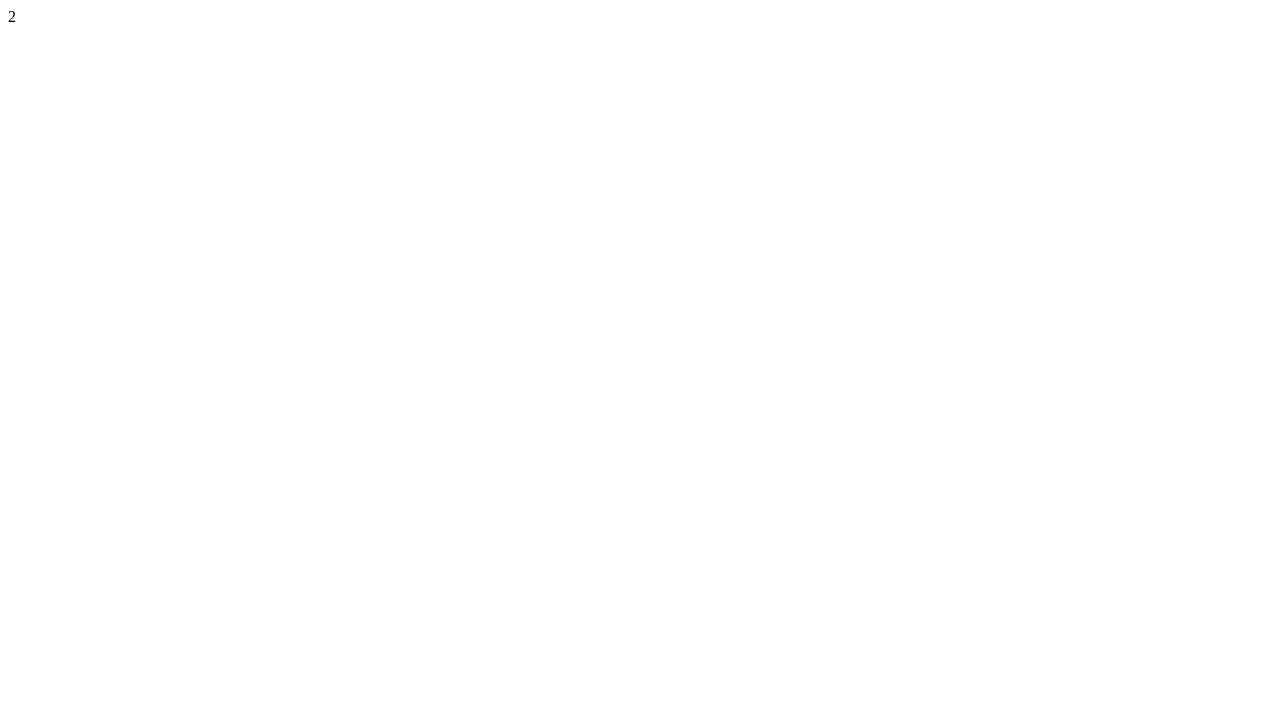
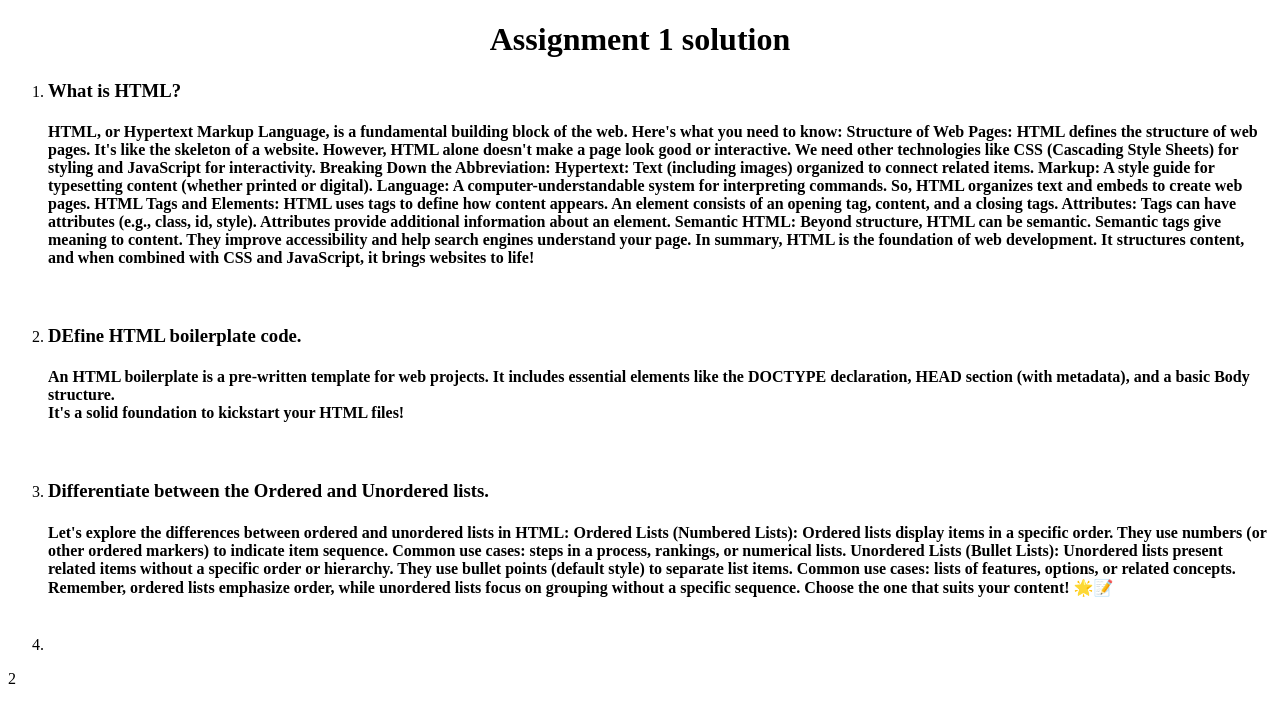
Before and after one commit to Oseni-Muhammad/muhammad-web-app, a plain HTML site: page index.html in a window 1280 px wide. Drawn offline with Linux system fonts and the light colour scheme.

Commit message:
Assignment

```diff
--- a/index.html
+++ b/index.html
@@ -1,13 +1,78 @@
 <!DOCTYPE html>
 <html lang="en">
 <head>
-    <!-- Boiler plate code -->
     <meta charset="UTF-8">
     <meta name="viewport" content="width=device-width, initial-scale=1.0">
-    <meta name="description" content="An assignment given by my instructor">
+    <meta name="description" content="Assignment 1">
     <title>Assignment 1</title>
 </head>
 <body>
+
+</body>
+</html>
+<body>
+    <!-- Title -->
+    <header><span><center><h1>Assignment 1 solution</h1></center></span></header>
+    <!-- Body -->
+     <div>
+        <ol>
+     <li><h3>What is HTML?</h3>
+        <p><h4>HTML, or Hypertext Markup Language, is a fundamental building block of the web. Here's what you need to know:
+
+            Structure of Web Pages:
+            HTML defines the structure of web pages. It's like the skeleton of a website.
+            However, HTML alone doesn't make a page look good or interactive. We need other technologies like CSS (Cascading Style Sheets) for styling and JavaScript for interactivity.
+            Breaking Down the Abbreviation:
+            Hypertext: Text (including images) organized to connect related items.
+            Markup: A style guide for typesetting content (whether printed or digital).
+            Language: A computer-understandable system for interpreting commands.
+            So, HTML organizes text and embeds to create web pages.
+            HTML Tags and Elements:
+            HTML uses tags to define how content appears.
+            An element consists of an opening tag, content, and a closing tags.
+            Attributes:
+            Tags can have attributes (e.g., class, id, style).
+            Attributes provide additional information about an element.
+            Semantic HTML:
+            Beyond structure, HTML can be semantic.
+            Semantic tags give meaning to content.
+            They improve accessibility and help search engines understand your page.
+            In summary, HTML is the foundation of web development. It structures content, and when combined with CSS and JavaScript, it brings websites to life!</p></h4><br>
+     </li>
+     <li><h3>DEfine HTML boilerplate code.</h3>
+        <p><h4>An HTML boilerplate is a pre-written template for web projects. It includes essential elements like the DOCTYPE declaration, HEAD section (with metadata), and a basic Body structure.<br> It's a solid foundation to kickstart your HTML files!</h4></p><br>
+     </li>
+     <li><h3>Differentiate between the Ordered and Unordered lists.
+    </h3>
+    <p><h4>Let's explore the differences between ordered and unordered lists in HTML:
+
+        Ordered Lists (Numbered Lists):
+        Ordered lists display items in a specific order.
+        They use numbers (or other ordered markers) to indicate item sequence.
+        Common use cases: steps in a process, rankings, or numerical lists.
+        Unordered Lists (Bullet Lists):
+        Unordered lists present related items without a specific order or hierarchy.
+        They use bullet points (default style) to separate list items.
+        Common use cases: lists of features, options, or related concepts.
+        Remember, ordered lists emphasize order, while unordered lists focus on grouping without a specific sequence. Choose the one that suits your content! 🌟📝</h4></p><br>
+</li>
+    <li></li>
+
+
+
+
+        </ol>
+
+
+
+
+
+
+
+
+
+
+     </div>
 
 
 
```
